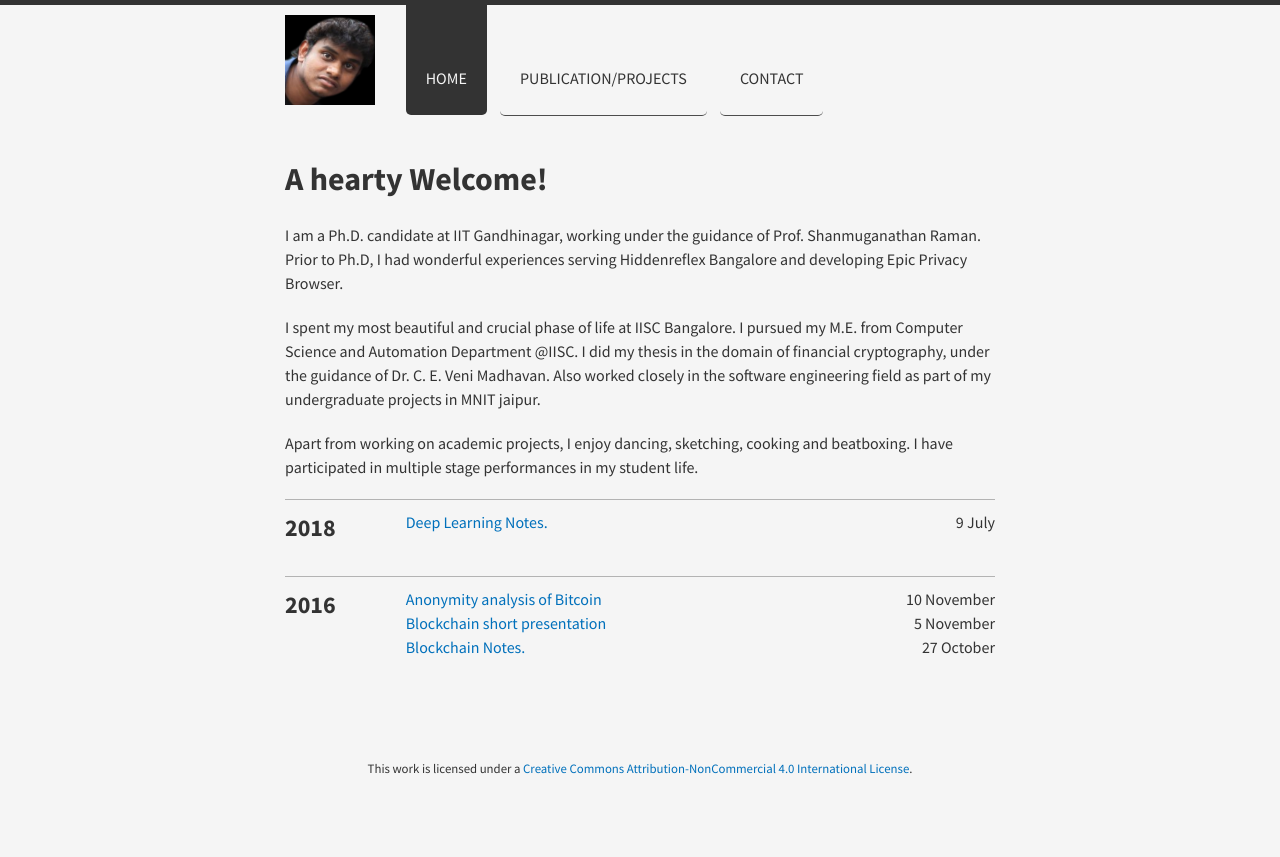
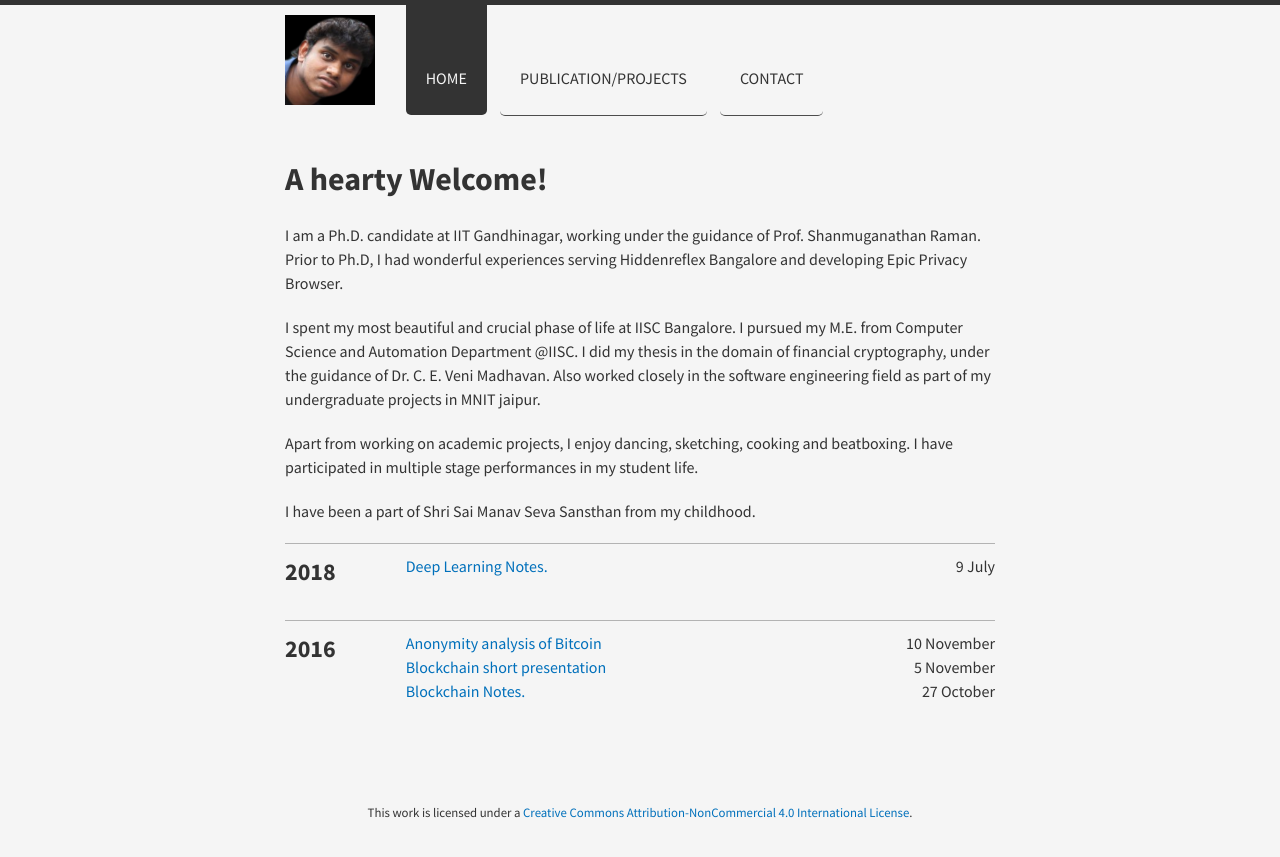
Before and after one commit to indramastan/indradeepmastan, a Jekyll site: the page built from index.html, in a window 1280 px wide. Shown: the top 857 px of the page. Built offline with Jekyll 4.4.1, drawn with Linux system fonts in a browser that asks for light colours; nearby versions of some CDN libraries.

Commit message:
Update index.html

```diff
--- a/index.html
+++ b/index.html
@@ -9,6 +9,9 @@ title: Home
 <p>I spent my most beautiful and crucial phase of life at IISC Bangalore. I pursued my M.E. from Computer Science and Automation Department @IISC. I did my thesis in the domain of financial cryptography, under the guidance of  Dr. C. E. Veni Madhavan. Also worked closely in the software engineering field as part of my undergraduate projects in MNIT jaipur.</p>
 
 <p>Apart from working on academic projects, I enjoy dancing, sketching, cooking and beatboxing. I have participated in multiple stage performances in my student life.</p>
+
+<p> I have been a part of Shri Sai Manav Seva Sansthan from my childhood. </p>
+
 <section class="archive">
 {% for post in site.posts %}
 {% unless post.next %}
```
